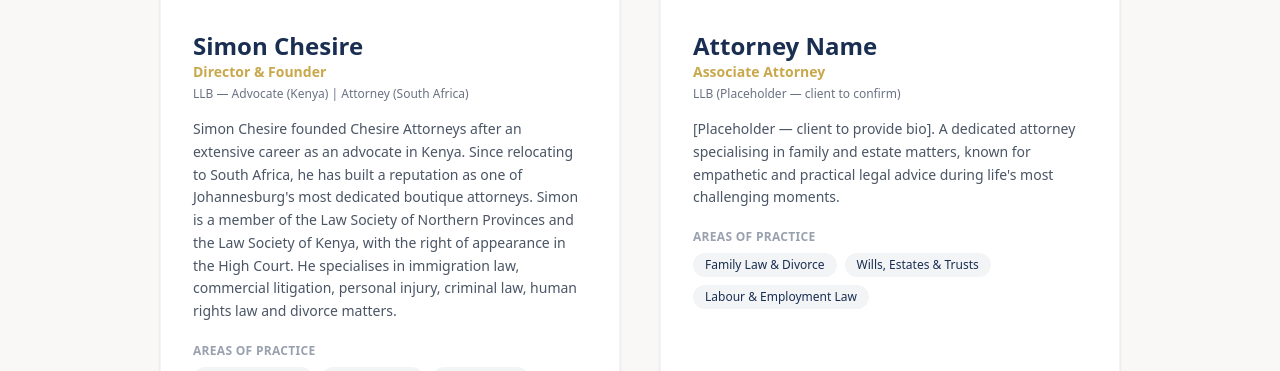
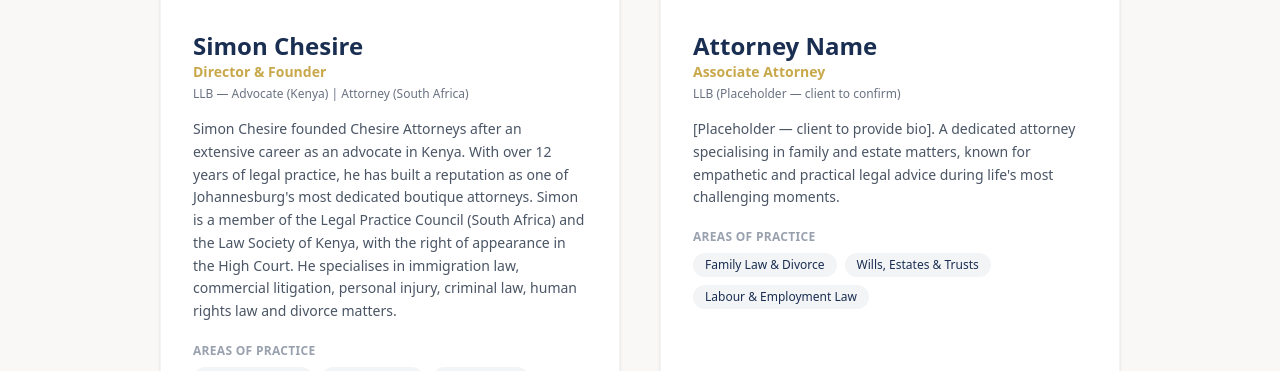
Before and after one commit to qzenta/chesire, a Next.js app: page /team in a window 1280 px wide. Shown: the part 860-1231 px from the top of the page. Built offline with nearby package versions, Linux system fonts and the light colour scheme; a web font is replaced by a local one.

Commit message:
Update Simon Chesire: real headshot, 12 years practice, Legal Practice Council + Law Society of Kenya

```diff
--- a/src/app/team/page.tsx
+++ b/src/app/team/page.tsx
@@ -9,7 +9,7 @@
     role: "Director & Founder",
     quals: "LLB — Advocate (Kenya) | Attorney (South Africa)",
     areas: ["Immigration Law", "Civil Litigation", "Criminal Law", "Human Rights Law", "Personal Injury"],
-    bio: "Simon Chesire founded Chesire Attorneys after an extensive career as an advocate in Kenya. Since relocating to South Africa, he has built a reputation as one of Johannesburg's most dedicated boutique attorneys. Simon is a member of the Law Society of Northern Provinces and the Law Society of Kenya, with the right of appearance in the High Court. He specialises in immigration law, commercial litigation, personal injury, criminal law, human rights law and divorce matters.",
+    bio: "Simon Chesire founded Chesire Attorneys after an extensive career as an advocate in Kenya. With over 12 years of legal practice, he has built a reputation as one of Johannesburg's most dedicated boutique attorneys. Simon is a member of the Legal Practice Council (South Africa) and the Law Society of Kenya, with the right of appearance in the High Court. He specialises in immigration law, commercial litigation, personal injury, criminal law, human rights law and divorce matters.",
     linkedin: "https://www.linkedin.com/in/chesire-attorneys-ab20aa121/",
   },
   {
```
Also changed, not shown: public/images/team1.jpg.
